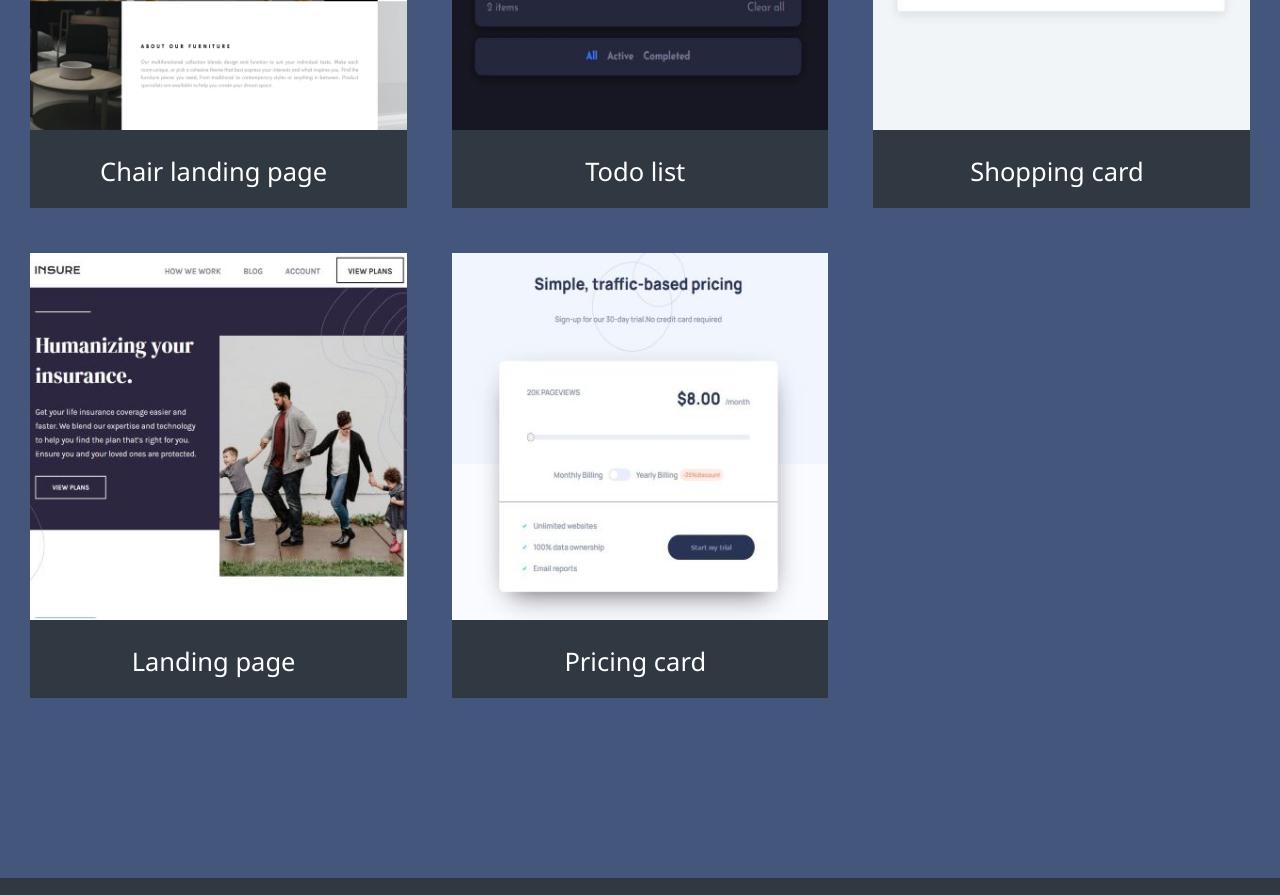
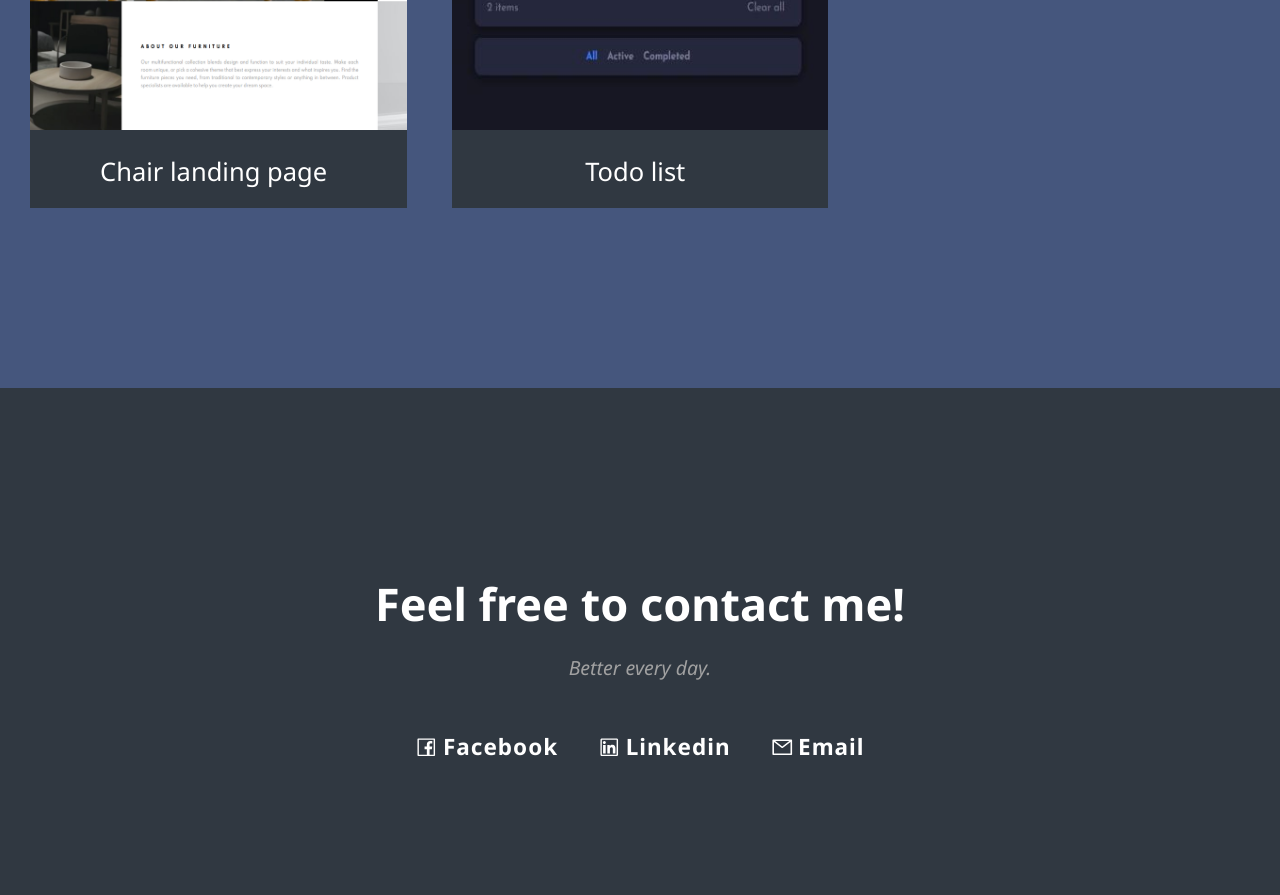
Before and after one commit to filip65/portfolio, a React (Create React App) app: page / in a window 1280 px wide. Shown: the part 2240-3135 px from the top of the page. Built offline with nearby package versions, Linux system fonts and the light colour scheme.

Commit message:
pridanie fotky pre blog a zmena linku na todo

```diff
--- a/src/projects-links.js
+++ b/src/projects-links.js
@@ -37,23 +37,23 @@ const data = [
   {
     name: "Todo list",
     img: "todo-list.JPG",
-    link: "https://todo-list175.netlify.app",
+    link: "https://todolist324.netlify.app/",
   },
-  {
-    name: "Shopping card",
-    img: "shopping-card.JPG",
-    link: "https://infallible-panini-57e036.netlify.app",
-  },
-  {
-    name: "Landing page",
-    img: "landing-page.JPG",
-    link: "https://insure-landing-page-alpha-azure.vercel.app/",
-  },
-  {
-    name: "Pricing card",
-    img: "pricing.JPG",
-    link: "https://interactive-pricing-nine.vercel.app/",
-  },
+  // {
+  //   name: "Shopping card",
+  //   img: "shopping-card.JPG",
+  //   link: "https://infallible-panini-57e036.netlify.app",
+  // },
+  // {
+  //   name: "Landing page",
+  //   img: "landing-page.JPG",
+  //   link: "https://insure-landing-page-alpha-azure.vercel.app/",
+  // },
+  // {
+  //   name: "Pricing card",
+  //   img: "pricing.JPG",
+  //   link: "https://interactive-pricing-nine.vercel.app/",
+  // },
 ];
 
 export default data;
```
Also changed, not shown: public/img/blog.png (added).
